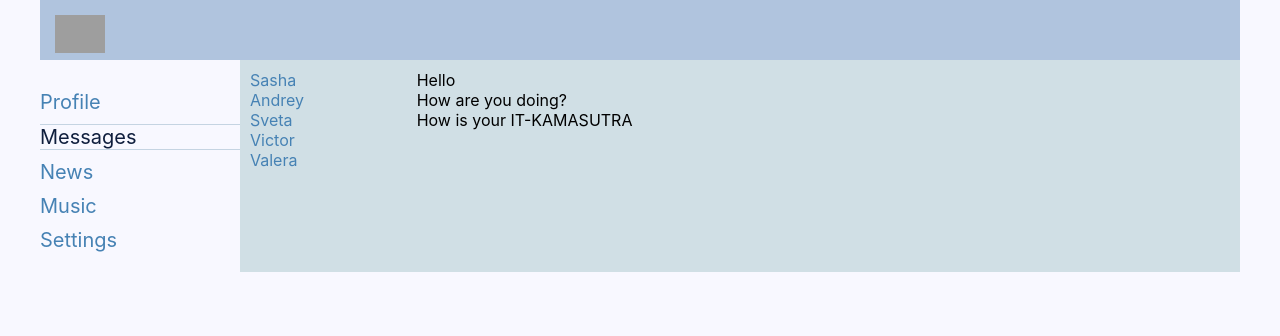
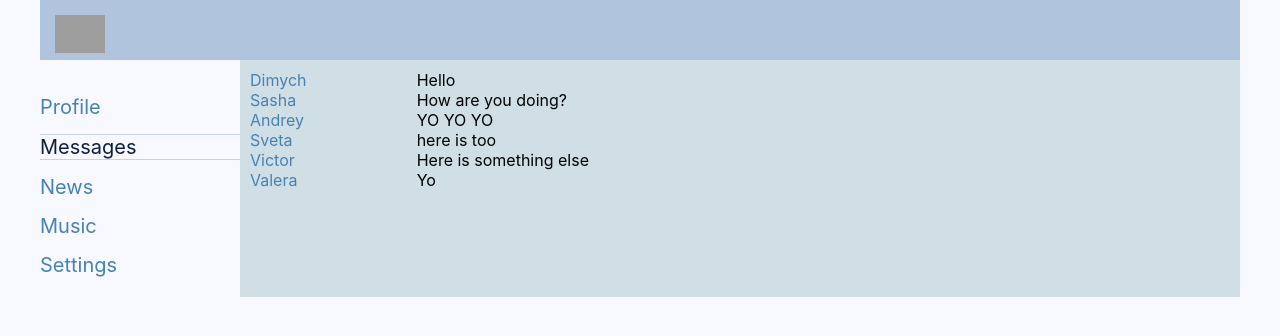
Before and after one commit to Kalinskiy/social-network, a React (Create React App) app: page /dialogs in a window 1280 px wide. Shown: the top 336 px of the page. Built offline with nearby package versions, Linux system fonts and the light colour scheme; grey boxes are pictures that could not be loaded.

Commit message:
maped components

```diff
--- a/package.json
+++ b/package.json
@@ -7,7 +7,7 @@
     "@testing-library/react": "^9.5.0",
     "@testing-library/user-event": "^7.2.1",
     "@types/jest": "^25.2.1",
-    "@types/node": "^13.13.4",
+    "@types/node": "^13.13.5",
     "@types/react": "^16.9.34",
     "@types/react-dom": "^16.9.7",
     "@types/react-router-dom": "^5.1.5",
--- /dev/null
+++ b/src/Dialogs/DialogItem/DialogItem.tsx
@@ -0,0 +1,23 @@
+import React from "react";
+import s from '../Dialogs.module.css';
+import {NavLink} from "react-router-dom";
+
+type DialogItemType = {
+    id: number
+    name: string
+}
+const DialogItem = (props: DialogItemType) => {
+    let path = '/dialogs/' + props.id;
+    return (
+        <div className={s.dialog + ' ' + s.active}>
+            <NavLink to={path} activeClassName={s.active}>{props.name}</NavLink>
+        </div>
+
+    )
+}
+
+
+
+
+
+export default DialogItem;
--- a/src/Dialogs/Dialogs.tsx
+++ b/src/Dialogs/Dialogs.tsx
@@ -1,52 +1,47 @@
 import React from "react";
-import s from './Dialogs.module.css';
-import {NavLink} from "react-router-dom";
+import s from './Dialogs.module.css'
+import Message from "./Message/Message";
+import DialogItem from "./DialogItem/DialogItem";
+import {MessageType} from './Message/Message'
 
-type DialogItemType ={
-    id:string
+
+
+
+type DialogsItemsType = {
+    id: number
     name: string
 }
+const Dialogs = (props: DialogsItemsType) => {
+    let dialogsData: Array<DialogsItemsType> = [
+        {id: 1, name: 'Dimych'},
+        {id: 2, name: 'Sasha'},
+        {id: 3, name: 'Andrey'},
+        {id: 4, name: 'Sveta'},
+        {id: 5, name: 'Victor'},
+        {id: 6, name: 'Valera'}
+    ]
+    let dialogsElements = dialogsData.map((d) =>
+        <DialogItem name={d.name} id={d.id}/>);
 
-const DialogItem = (props:DialogItemType) => {
-    let path = '/dialogs/' + props.id;
-    return (
-        <div className={s.dialog + ' ' + s.active}>
-            <NavLink to={path} activeClassName={s.active}>{props.name}</NavLink>
-        </div>
+    let messageData: Array<MessageType> = [
+        {id: 1, message: 'Hello'},
+        {id: 2, message: 'How are you doing?'},
+        {id: 3, message: 'YO YO YO'},
+        {id: 4, message: 'here is too'},
+        {id: 5, message: 'Here is something else'},
+        {id: 6, message: 'Yo'},
+    ]
+    let messagesElements = messageData.map(m => <Message message={m.message} id={m.id}/>);
 
-    )
-}
-type MessageType = {
-    message: string
-}
-const Message = (props: MessageType) => {
-    return (
-        <div className={s.message}>{props.message}</div>
-    )
-}
-
-type DialogsItemsType = {
-    name: string
-    id: string
-}
-
-
-const Dialogs = (props: DialogsItemsType) => {
     return (
         <div className={s.dialogs}>
             <div className={s.dialogsItems}>
-                <DialogItem name={props.name} id={props.id}/>
-                <DialogItem name='Sasha' id='2'/>
-                <DialogItem name='Andrey' id='3'/>
-                <DialogItem name='Sveta' id='4'/>
-                <DialogItem name='Victor' id='5'/>
-                <DialogItem name='Valera' id='6'/>
+                {dialogsElements}
 
             </div>
             <div className={s.messages}>
-                <Message message='Hello'/>
-                <Message message='How are you doing?'/>
-                <Message message='How is your IT-KAMASUTRA'/>
+                {messagesElements} {/*рефакторинг через метод массива map*/}
+
 
             </div>
         </div>
--- /dev/null
+++ b/src/Dialogs/Message/Message.tsx
@@ -0,0 +1,16 @@
+import React from "react";
+import s from '../Dialogs.module.css';
+
+
+export type MessageType = {
+    message: string
+    id: number
+}
+const Message = (props: MessageType) => {
+    return (
+        <div className={s.message}>{props.message}</div>
+    )
+}
+
+
+export default Message;
--- a/src/Header/Header.module.css
+++ b/src/Header/Header.module.css
@@ -1,6 +1,8 @@
 .header {
     grid-area: h;
     background-color: #B0C4DE;
+
+
 }
 .header img {
     width:50px;
--- a/src/Navbar/Navbar.module.css
+++ b/src/Navbar/Navbar.module.css
@@ -3,15 +3,18 @@
     background-color: inherit;
     padding: 20px 0;
 
+
 }
 .item {
-    margin-top:10px;
+    margin-top:15px;
+
 }
 .item a {
     color: #4682B4;
     font-size: 20px;
     display: block;
     text-decoration: none;
+
 }
 
 .item a.activeLink {
--- a/src/Profile/MyPosts/MyPosts.tsx
+++ b/src/Profile/MyPosts/MyPosts.tsx
@@ -2,10 +2,20 @@ import React from 'react';
 import s from './MyPosts.module.css';
 import Post from "./Post/Post";
 
+type PostsType = {
+    id: number
+    message: string
+    like: string
+}
 
 const MyPosts = () => {
+    let postsData: Array<PostsType> = [
+        {id: 1, message: 'Hi, how are you?', like:'1'},
+        {id: 2, message: 'It`s my first post', like:'5'},
+        {id: 3, message: 'Third one', like:'9'},
+    ]
+    let postsElement = postsData.map(post=> <Post id={post.id} message={post.message} like={post.like}/>)
     return (
-
         <div className={s.postsBlock}>
             <h3>my posts</h3>
             <div>
@@ -18,9 +28,8 @@ const MyPosts = () => {
             </div>
 
             <div className={s.posts}>
-                <Post message='Hi, how are you?' like='1'/>
-                <Post message='It`s my first post' like='2'/>
-                <Post message='Third one' like='3'/>
+                {/*PostData maping*/}
+                {postsElement}
 
             </div>
         </div>
--- a/src/Profile/MyPosts/Post/Post.tsx
+++ b/src/Profile/MyPosts/Post/Post.tsx
@@ -4,6 +4,7 @@ import s from './Post.module.css';
 
 
 type PostType = {
+    id:number
     message: string
     like: string
 }
--- a/src/Profile/Profile.tsx
+++ b/src/Profile/Profile.tsx
@@ -1,10 +1,9 @@
 import React from 'react';
-import s from './Profile.module.css';
 import MyPosts from "./MyPosts/MyPosts";
 import ProfileInfo from "./ProfileInfo/ProfileInfo";
 
 
- const Profile = () => {
+const Profile = () => {
     return (
         <div>
             <ProfileInfo/>
```
Also changed, not shown: 1 other file (tests, documents, lock files or other folders).
